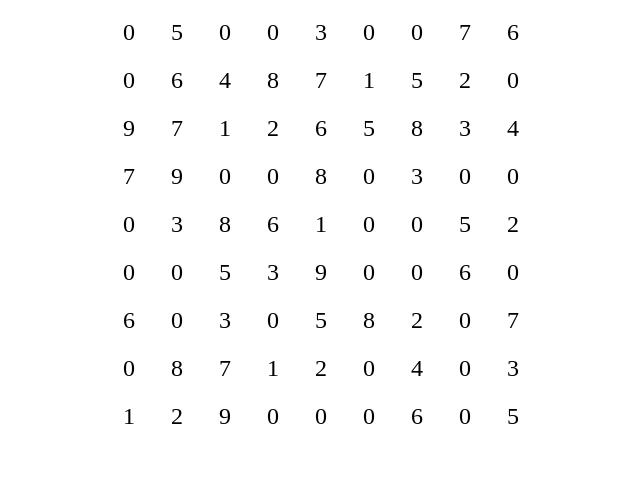
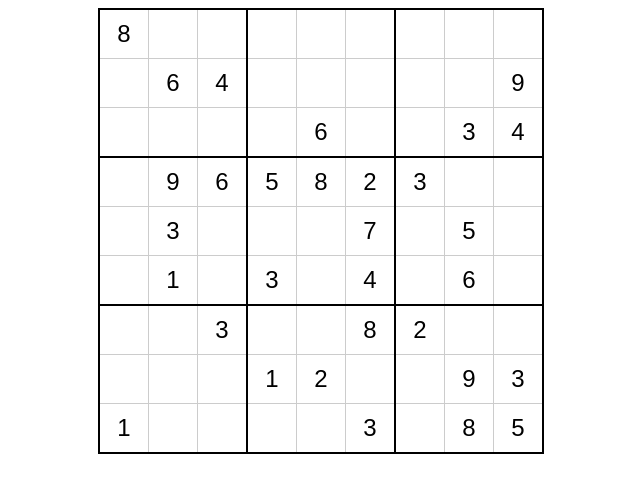
Before and after one commit to kk3418/games, a website built with Vite: page index.html in a window 1280 px wide. Shown: the whole page, without its empty margins (319-959 px from the left). Built offline with nearby package versions, Linux system fonts and the light colour scheme.

Commit message:
generate ui

```diff
--- a/src/generateSudoku.ts
+++ b/src/generateSudoku.ts
@@ -46,7 +46,9 @@ function generateCompleteBoard(r: number, c: number): boolean {
   return false
 }
 
+console.time('generate complete board')
 generateCompleteBoard(0, 0)
+console.timeEnd('generate complete board')
 
 let puzzle: number[][] = []
 let solution: number = 0
@@ -86,8 +88,9 @@ function checkPuzzleSolution(r: number, c: number): void {
 // 1. random empty position
 // 2. validate only one solution
 // 3. if none solution or more than 1 solution, re-generate random empty position
-const LEVEL = 'easy'
+const LEVEL = 'hard'
 
+console.time('check solution')
 do {
   puzzle = clone2DArray(board)
   solution = 0
@@ -110,8 +113,8 @@ do {
   }
   checkPuzzleSolution(0, 0)
 } while (solution !== 1)
+console.timeEnd('check solution')
 
-console.log(`Solution count: ${solution}`)
 console.log('Board: ', board)
 
 export { puzzle }
--- a/src/main.ts
+++ b/src/main.ts
@@ -3,11 +3,47 @@ import '@/style.css'
 
 const mainDiv = document.getElementById("main")
 
+function createSudokuTable(board: number[][]): HTMLTableElement {
+  const table = document.createElement('table')
+  table.className = 'sudoku'
+
+  for (let r = 0; r < 9; r++) {
+    const tr = document.createElement('tr')
+
+    for (let c = 0; c < 9; c++) {
+      const td = document.createElement('td')
+      td.className = 'cell'
+
+      const input = document.createElement('input')
+      input.className = 'cell-input'
+      input.type = 'text'
+      input.inputMode = 'numeric'
+      input.maxLength = 1
+
+      const value = board?.[r]?.[c] ?? 0
+      input.value = value === 0 ? '' : String(value)
+      if (value !== 0) {
+        input.readOnly = true
+        input.tabIndex = -1
+      }
+      input.dataset.row = String(r)
+      input.dataset.col = String(c)
+
+      td.appendChild(input)
+      tr.appendChild(td)
+    }
+
+    table.appendChild(tr)
+  }
+
+  return table
+}
+
 
 if (mainDiv) {
-  const boardArea = puzzle.map(
-    row => row.map(col => `<span class="cell">${col}</span>`).join('')
-  ).join('<br>')
+  const container = document.createElement('div')
+  container.className = 'container'
 
-  mainDiv.innerHTML = `<div class="container">${boardArea}</div>`;
+  container.appendChild(createSudokuTable(puzzle))
+  mainDiv.replaceChildren(container)
 }
--- a/src/style.css
+++ b/src/style.css
@@ -3,11 +3,46 @@
   margin: auto;
 }
 
-.cell {
-  display: inline-block;
+.sudoku {
+  border-collapse: collapse;
+  table-layout: fixed;
+  border: 2px solid #000;
+}
+
+.sudoku td {
+  border: 1px solid #ccc;
   width: 3rem;
   height: 3rem;
+  padding: 0;
+  text-align: center;
+  vertical-align: middle;
+}
+
+.sudoku tr:nth-child(3n) td {
+  border-bottom: 2px solid #000;
+}
+
+.sudoku td:nth-child(3n) {
+  border-right: 2px solid #000;
+}
+
+.cell {
+  width: 3rem;
+  height: 3rem;
+  padding: 0;
+}
+
+.cell-input {
+  width: 100%;
+  height: 100%;
+  display: block;
+  box-sizing: border-box;
+  padding: 0;
+  margin: 0;
+  border: 0;
+  background: transparent;
   text-align: center;
   font-size: 1.5rem;
   line-height: 3rem;
+  outline: none;
 }
```
